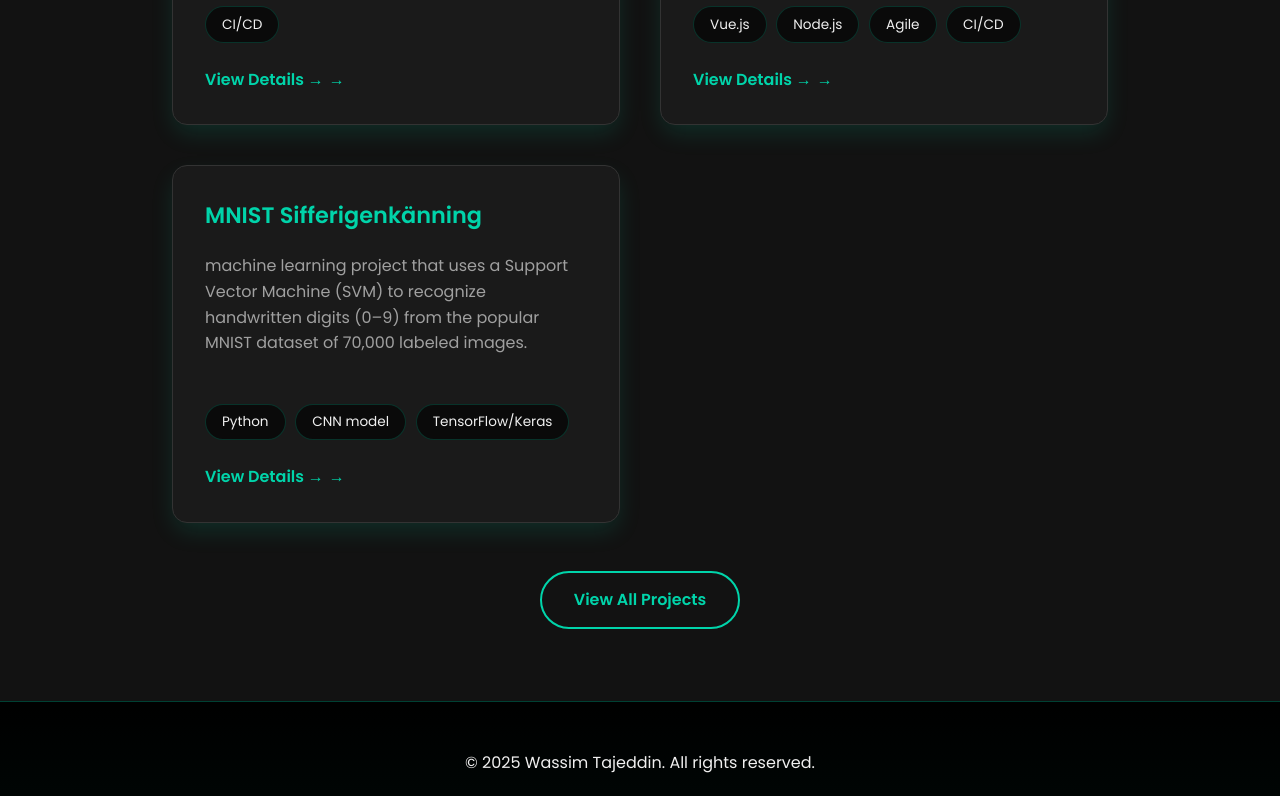
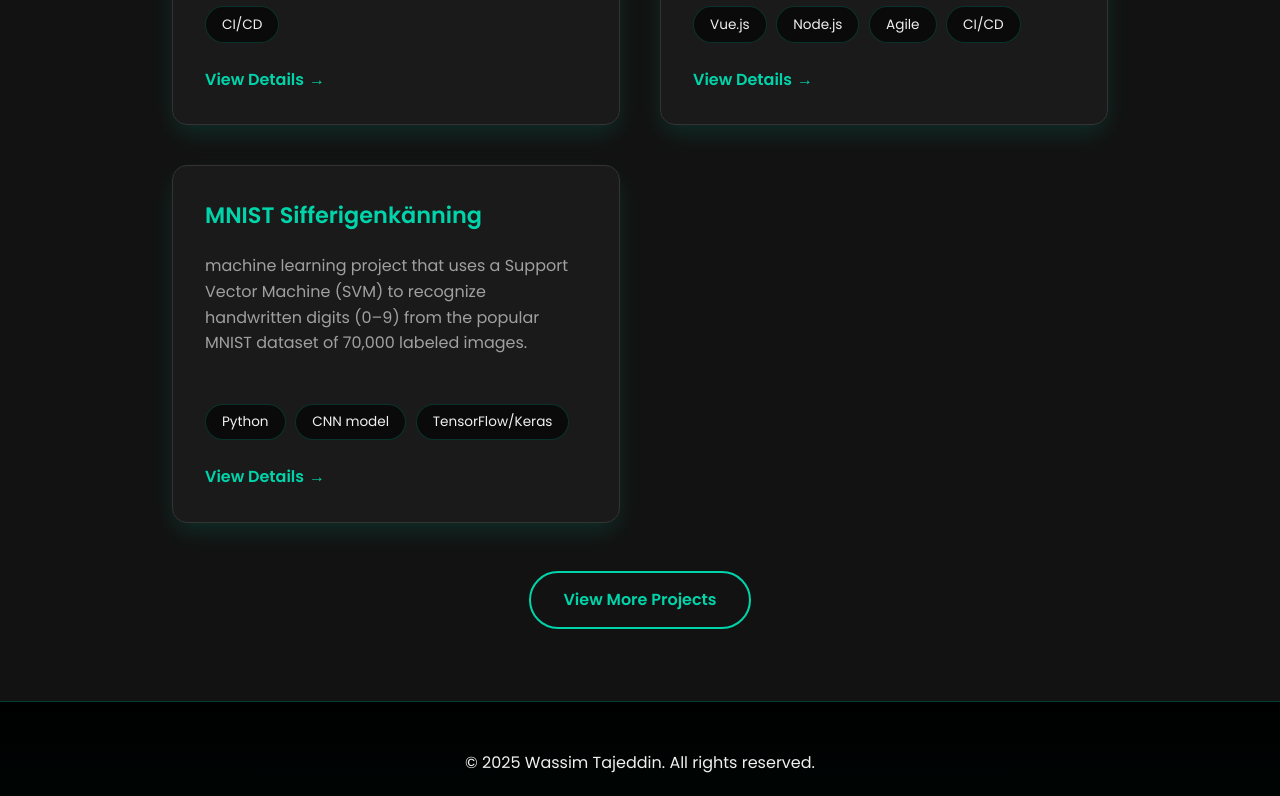
Before and after one commit to wassimtajeddin/public, a website: page public/index.html in a window 1280 px wide. Shown: the part 2099-2895 px from the top of the page. Drawn offline with Linux system fonts and the light colour scheme.

Commit message:
Update project links to remove arrow and enhance 'View All Projects' button

```diff
--- a/public/index.html
+++ b/public/index.html
@@ -99,7 +99,7 @@
             <span>MySQL</span>
             <span>CI/CD</span>
           </div>
-          <a href="https://github.com/wassimtajeddin/springboot" class="project-link" target="_blank" rel="noopener noreferrer">View Details →</a>
+          <a href="https://github.com/wassimtajeddin/springboot" class="project-link" target="_blank" rel="noopener noreferrer">View Details</a>
         </div>
         <div class="project-card">
           <h3>QuizHub</h3>
@@ -110,7 +110,7 @@
             <span>Agile</span>
             <span>CI/CD</span>
           </div>
-          <a href="https://github.com/wassimtajeddin/AgilProjekt" class="project-link" target="_blank" rel="noopener noreferrer">View Details →</a>
+          <a href="https://github.com/wassimtajeddin/AgilProjekt" class="project-link" target="_blank" rel="noopener noreferrer">View Details</a>
         </div>
         <div class="project-card">
           <h3>MNIST Sifferigenkänning</h3>
@@ -120,11 +120,11 @@
             <span>CNN model</span>
             <span>TensorFlow/Keras</span>
           </div>
-          <a href="https://github.com/wassimtajeddin/SVM-MNIST-Handwritten-Digit-Classifier" class="project-link" target="_blank" rel="noopener noreferrer">View Details →</a>
+          <a href="https://github.com/wassimtajeddin/SVM-MNIST-Handwritten-Digit-Classifier" class="project-link" target="_blank" rel="noopener noreferrer">View Details</a>
         </div>
       </div>
       <div class="view-all">
-        <a href="projects.html" class="btn outline">View All Projects</a>
+        <a href="projects.html" class="btn outline">View More Projects</a>
       </div>
     </section>
   </main>
```
Also changed, not shown: public/projects.html (+9 -6 lines).
